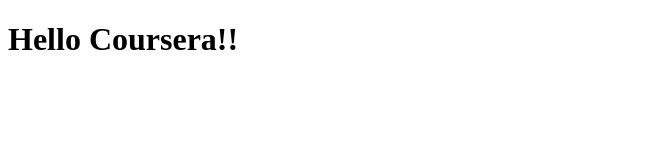
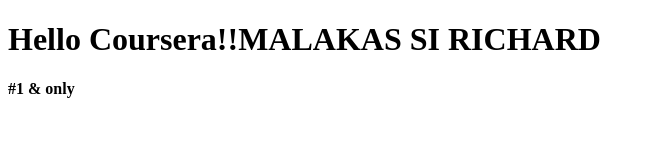
Before and after one commit to drahcir1304/coursera-test, a plain HTML site: page site/index.html in a window 1280 px wide. Shown: the whole page, without its empty margins (0-655 px from the left). Drawn offline with Linux system fonts and the light colour scheme.

Commit message:
Addition langs

```diff
--- a/site/index.html
+++ b/site/index.html
@@ -4,6 +4,7 @@
 	<title>Hello Coursera!!!</title>
 </head>
 <body>
-<h1>Hello Coursera!!</h1>
+<h1>Hello Coursera!!MALAKAS SI RICHARD</h1>
+<P><STRONG>#1 & only</STRONG></P>
 </body>
 </html>
```
